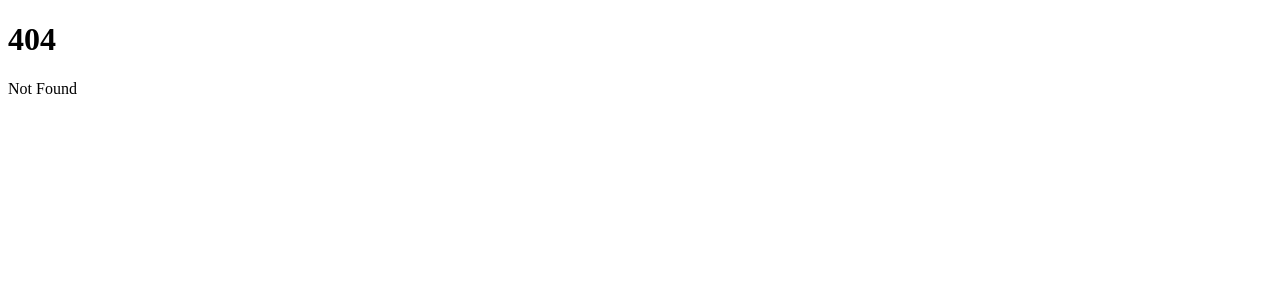
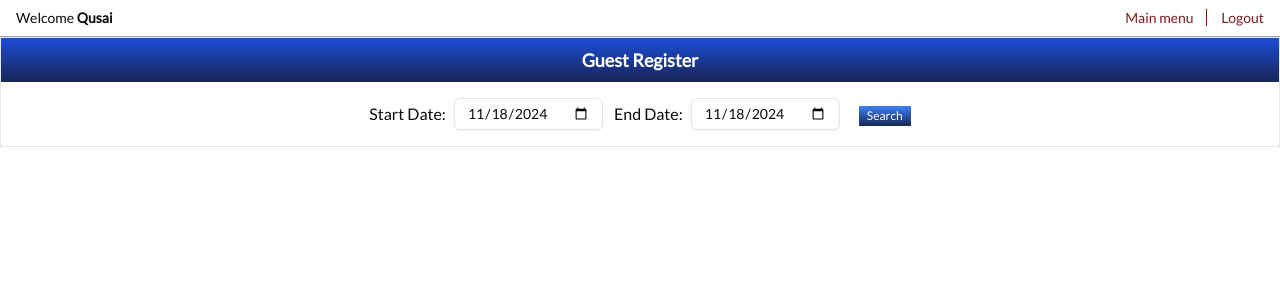
Before and after one commit to mustafa-kapadia1483/apsanatorium, a SvelteKit app: page /dashboard/reports/working-reports/guest-register in a window 1280 px wide. Before the commit this address had no page. Shown: the top 300 px of the page. Built offline with nearby package versions, Linux system fonts and the light colour scheme.

Commit message:
guest register completed

```diff
--- a/src/routes/(dashboard)/dashboard/reports/+page.svelte
+++ b/src/routes/(dashboard)/dashboard/reports/+page.svelte
@@ -44,11 +44,22 @@
 	const adminReports = [
 		{ href: '/dashboard/reports/admin-reports/generate-email-phone', text: 'Generate Email/Phone' }
 	];
+	const workingReports = [
+		{
+			href: '/dashboard/reports/working-reports/general-booking-report',
+			text: 'General Booking Report'
+		},
+		{
+			href: '/dashboard/reports/working-reports/guest-register',
+			text: 'Guest Register'
+		}
+	];
 </script>
 
 <div class="container border-r-apsanatorium_blue">
 	<GradientHeader>Reports</GradientHeader>
 	<div class="flex gap-2 mt-2">
+		<ReportLinksCard reports={workingReports} title="Working Reports" />
 		<ReportLinksCard reports={accountingReports} title="Accounting Reports" />
 		<ReportLinksCard reports={adminReports} title="Admin Reports" />
 	</div>
--- /dev/null
+++ b/src/routes/(dashboard)/dashboard/reports/working-reports/guest-register/+page.server.js
@@ -0,0 +1,27 @@
+import { strftime } from '$lib/utils/date-utils';
+
+/** @type {import('./$types').PageServerLoad} */
+export const load = async ({ url }) => {
+  const params = {
+    startDate: url.searchParams.get('startDate') || strftime('%F'),
+    endDate: url.searchParams.get('endDate') || strftime('%F')
+  };
+
+  if (!url.searchParams.has('startDate') || !url.searchParams.has('endDate')) {
+    return { params };
+  }
+
+  try {
+    const guestRegisterData = await fetch(`${url.origin}/api/reports/working-reports/guest-register?${new URLSearchParams(params)}`).then(res => res.json());
+
+    return {
+      guestRegisterData,
+      params
+    };
+  } catch (error) {
+    console.error('Error loading data:', error);
+    return {
+      error: 'Failed to load guest data',
+    };
+  }
+};
--- /dev/null
+++ b/src/routes/(dashboard)/dashboard/reports/working-reports/guest-register/+page.svelte
@@ -0,0 +1,42 @@
+<script>
+	import GradientHeader from '$lib/components/ui/gradient-header.svelte';
+	import { strftime } from '$lib/utils/date-utils';
+	import GradientButton from '$lib/components/ui/gradient-button.svelte';
+	import ReportTable from '$lib/components/ui/report-table.svelte';
+	import DateInput from '$lib/components/ui/date-input.svelte';
+
+	export let data;
+
+	const startDate = data.params.startDate;
+	const endDate = data.params.endDate;
+	const guestRegisterData = data.guestRegisterData;
+</script>
+
+<div class="container border px-0 border-gray-200 mb-4">
+	<GradientHeader>Guest Register</GradientHeader>
+	<form
+		class="w-3/4 mx-auto py-4 grid place-items-center"
+		action="/dashboard/reports/working-reports/guest-register"
+		data-sveltekit-reload
+	>
+		<div>
+			<div class="inline-flex items-center gap-2">
+				<label for="startDate">Start Date:</label>
+				<DateInput type="date" name="startDate" id="startDate" value={startDate} />
+			</div>
+			<div class="inline-flex items-center gap-2 ml-2">
+				<label for="endDate">End Date:</label>
+				<DateInput type="date" name="endDate" id="endDate" value={endDate} />
+			</div>
+			<GradientButton class="ml-4">Search</GradientButton>
+		</div>
+	</form>
+
+	{#if guestRegisterData}
+		<ReportTable
+			title={`Booking Report from ${strftime('%d-%b-%Y', new Date(data.params.startDate))} to ${strftime('%d-%b-%Y', new Date(data.params.endDate))}`}
+			tableBody={guestRegisterData}
+			containerClass="mt-4"
+		/>
+	{/if}
+</div>
--- /dev/null
+++ b/src/routes/api/reports/working-reports/guest-register/+server.js
@@ -0,0 +1,69 @@
+import { json } from '@sveltejs/kit';
+import { executeQuery } from '$lib/server/database';
+import { formatDateOrEmpty } from '$lib/server/sql-utls';
+import sql from 'mssql';
+
+async function getGuestRegister(params) {
+  const query = `
+    SELECT
+      ROW_NUMBER() OVER (ORDER BY StartDate, ETA) AS [Sr.No.],
+      BookingID as [Booking ID],
+      FullName as [Name],
+      eJamaatID as [ITS No],
+      PassportNumber as [Passport Number],
+      AadharNumber as [Aadhar Number],
+      PanCard as [Pan Card],
+      CountryofResidence as [Country of Residence],
+      ContactNos as [Contact No],
+      MobileNo as [Mobile No],
+      RoomID as [Room ID],
+      ${formatDateOrEmpty('StartDate')} + ' (' + ETA + ')' as [Start Date],
+      ${formatDateOrEmpty('EndDate')} + ' (' + ExpectedCheckOut + ')' as [End Date],
+      Gender,
+      Age,
+      DurationOfStay as [Duration of Stay],
+      RoomCharge as [Room Charge]
+    FROM vwPoliceReport
+    WHERE (
+      (@startDate between startdate AND EndDate) OR
+      (@endDate between startdate AND EndDate)
+    )
+    ORDER BY StartDate, ETA
+  `;
+  const queryParams = {
+    startDate: { value: params.startDate, type: sql.Date },
+    endDate: { value: params.endDate, type: sql.Date }
+  };
+
+  return await executeQuery(query, queryParams);
+}
+
+export const GET = async ({ url }) => {
+  // Get parameters from URL
+  const params = {
+    startDate: url.searchParams.get('startDate'),
+    endDate: url.searchParams.get('endDate')
+  };
+
+  const missingParams = Object.entries(params).filter(([key, value]) => !value).map(([key]) => key);
+
+  if (missingParams.length > 0) {
+    return json({
+      error: 'Bad Request',
+      message: `Missing search parameters: ${missingParams.join(', ')}`
+    }, { status: 400 });
+  }
+
+  try {
+
+    const result = await getGuestRegister(params);
+
+    return json(result);
+
+  } catch (error) {
+    return json({
+      error: 'Internal Server Error',
+      message: error.message,
+    }, { status: 500 });
+  }
+}
```
